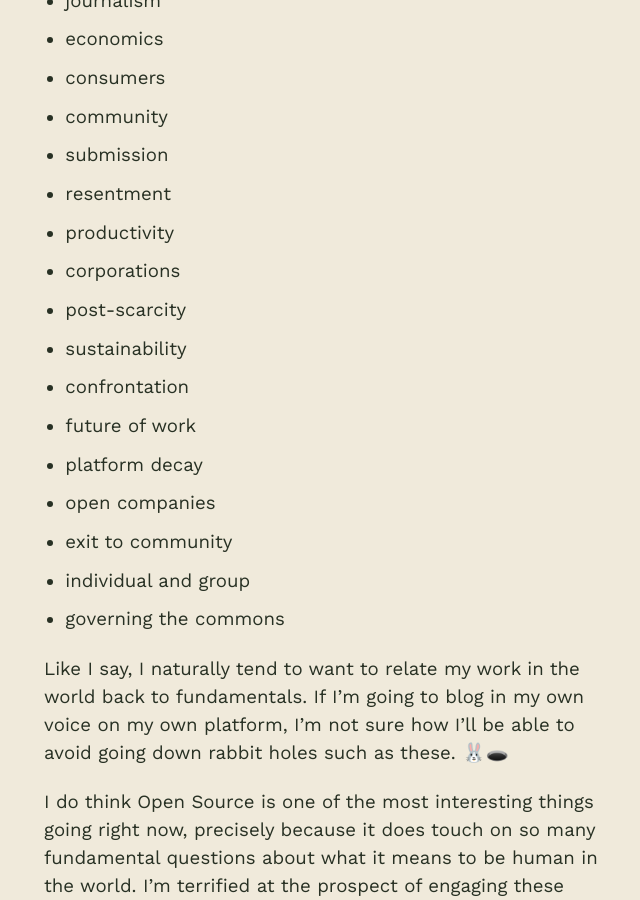
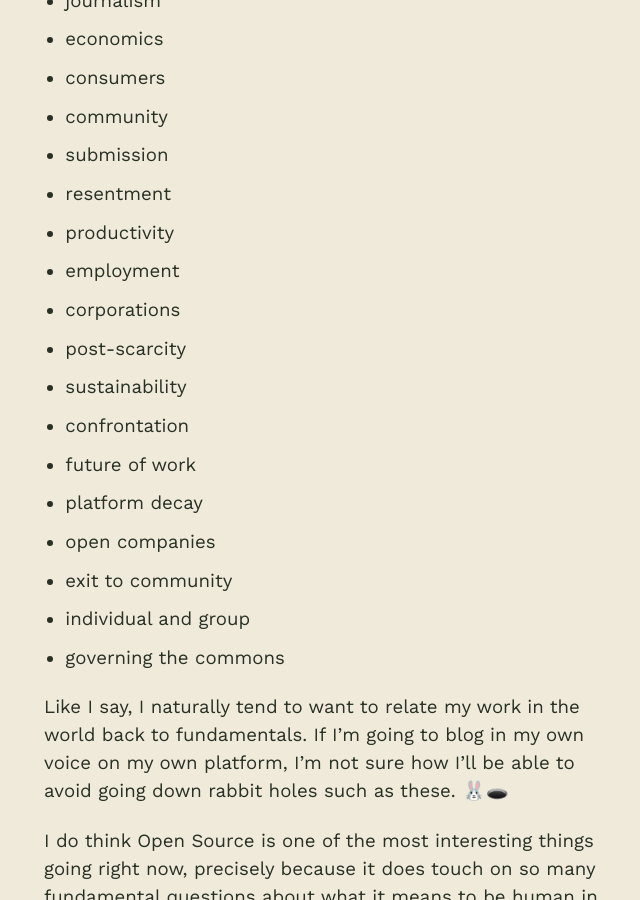
Before and after one commit to chadwhitacre/openpath, a Jekyll site: the page built from _posts/2024-01-04-welcome-to-open-path.md, in a window 1280 px wide and 900 px high, scrolled down 4396 px. Shown: the whole window, without its empty margins (316-956 px from the left). Built offline with Jekyll 4.4.1, drawn with Linux system fonts in a browser that asks for light colours; some web fonts are replaced.

Commit message:
Don't forget employment!

```diff
--- a/_posts/2024-01-04-welcome-to-open-path.md
+++ b/_posts/2024-01-04-welcome-to-open-path.md
@@ -139,6 +139,7 @@ we have a lot of ground to cover:
 - submission
 - resentment
 - productivity
+- employment
 - corporations
 - post-scarcity
 - sustainability
```
